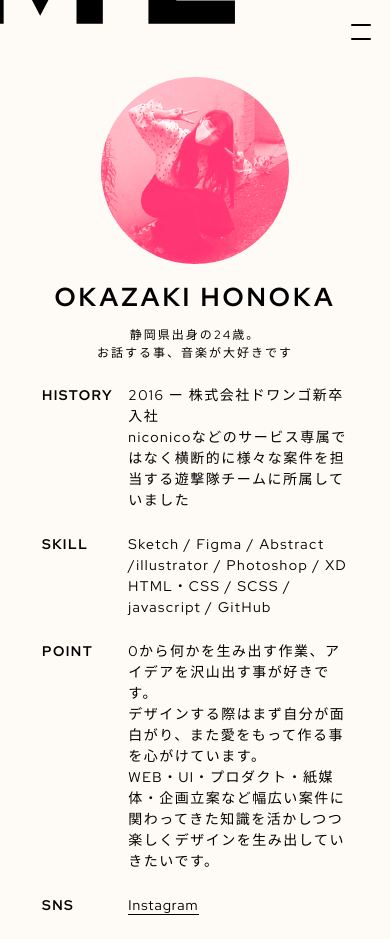
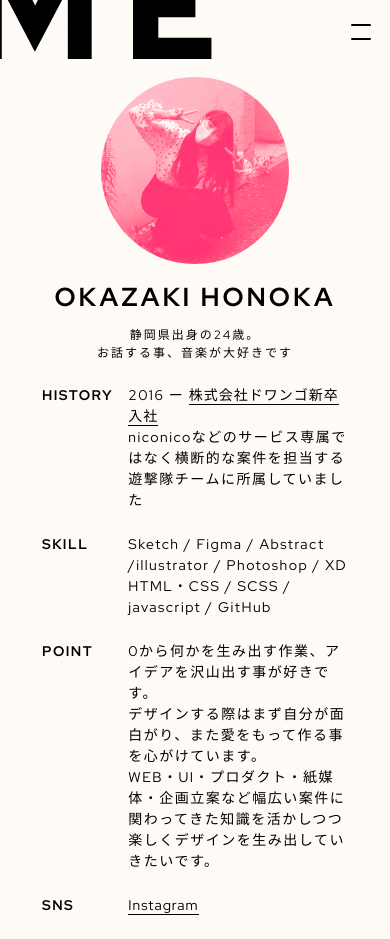
Before and after one commit to toufoisi/portfolio, a plain HTML site: page me.html in a window 390 px wide. Shown: the top 939 px of the page. Drawn offline with Linux system fonts and the light colour scheme.

Commit message:
meページ調整

```diff
--- a/assets/css/me.css
+++ b/assets/css/me.css
@@ -147,7 +147,8 @@ border-bottom: 1px solid #000000;
     font-size: 14px;
   }
   .main-me::before{
-    width: 66%;
+    width: 60%;
+    top:-44px;
   }
   .main-me::after{
     width: 66%;
--- a/me.html
+++ b/me.html
@@ -47,7 +47,7 @@
         <tr class="main-me-row">
           <th class="main-me-header">HISTORY</th>
           <td class="main-me-data">
-            <p>2016 ー 株式会社ドワンゴ新卒入社<br>niconicoなどのサービス専属ではなく横断的に様々な案件を担当する遊撃隊チームに所属していました</p>
+            <p>2016 ー <a href="https://dwango.co.jp/" class="main-me-row-link" target="_blank">株式会社ドワンゴ新卒入社</a><br>niconicoなどのサービス専属ではなく横断的な案件を担当する遊撃隊チームに所属していました</p>
           </td>
         </tr>
         <tr class="main-me-row">
```
